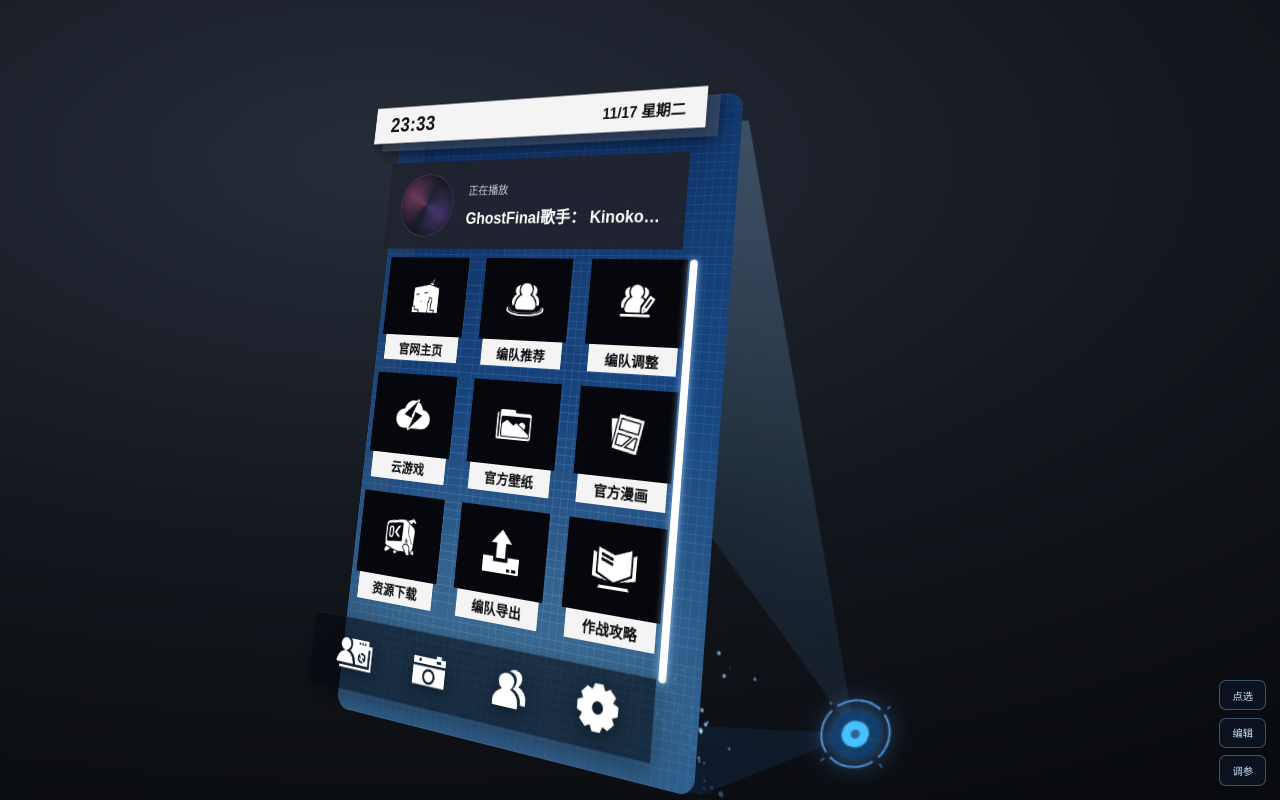
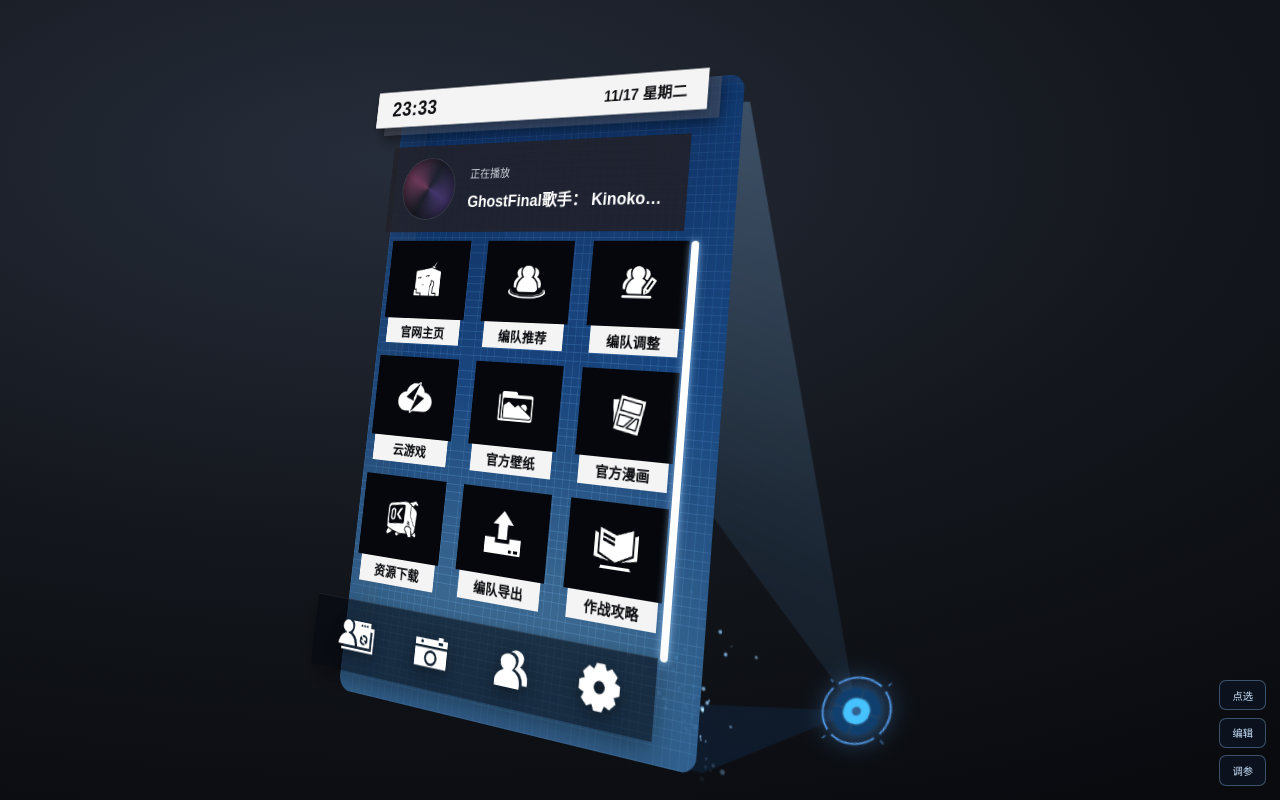
Before and after one commit to wobaiwoziji/pgr-panel, a React (Vite) app: page / in a window 1280 px wide. Built offline with nearby package versions, Linux system fonts and the light colour scheme; a web font is replaced by a local one.

Commit message:
fix: panel fits inside canvas (was clipped at bottom)

```diff
--- a/src/panel.css
+++ b/src/panel.css
@@ -9,7 +9,7 @@
   --scale: 1;
 
   /* ←← 唯一的角度开关 */
-  --tilt-transform: perspective(850px) rotateY(-18deg) rotateX(6deg) rotateZ(2.4deg) scale(1.04) translate(-140px, 16px);
+  --tilt-transform: perspective(850px) rotateY(-18deg) rotateX(6deg) rotateZ(2.4deg) scale(1.04) translate(-140px, -6px);
   --tilt-origin: 62% 42%;
 
   --cell: #05070c;
```
